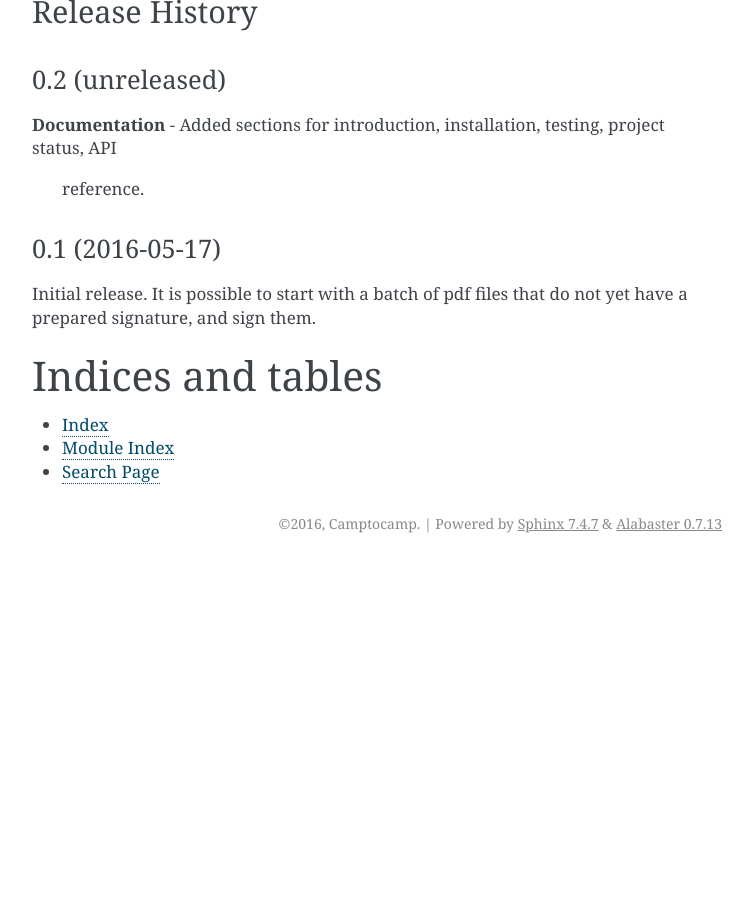
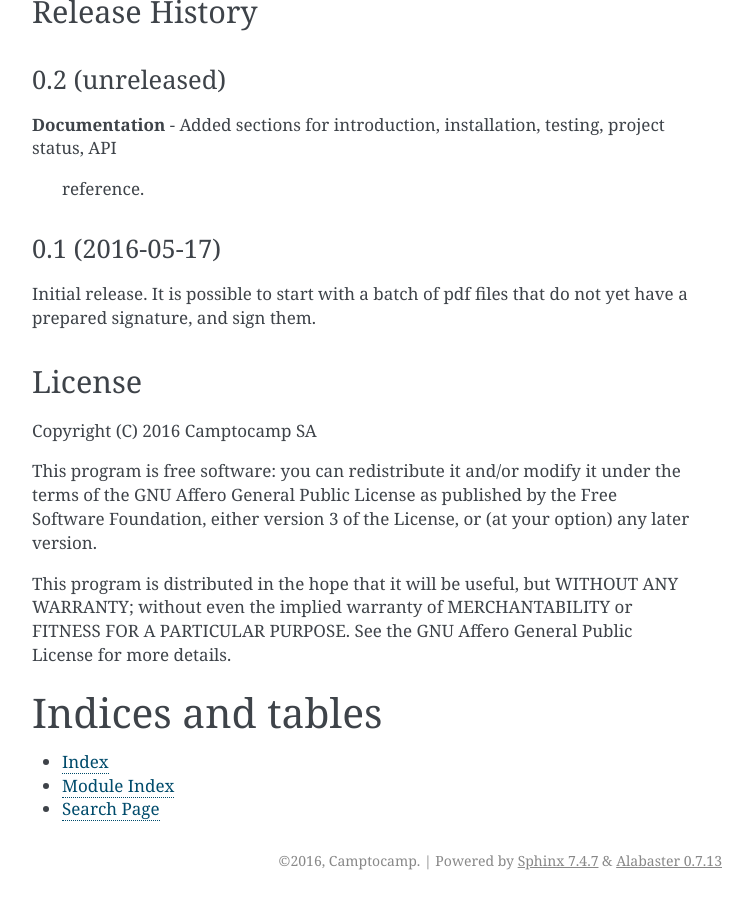
Before and after one commit to camptocamp/AIS.py, a Sphinx documentation site: the page built from docs/index.rst, in a window 1280 px wide and 900 px high, scrolled down 2457 px. Shown: the whole window, without its empty margins (388-1141 px from the left). Built offline with Sphinx 7.4.7, drawn with Linux system fonts in a browser that asks for light colours; before the commit the page ends 3020 px from its top, so only the background shows below that.

Commit message:
include license in docs

```diff
--- a/docs/index.rst
+++ b/docs/index.rst
@@ -120,6 +120,21 @@ This section describes classes and exceptions.
 
 .. include:: ../HISTORY.rst
 
+License
+-------
+
+Copyright (C) 2016 Camptocamp SA
+
+This program is free software: you can redistribute it and/or modify
+it under the terms of the GNU Affero General Public License as published by
+the Free Software Foundation, either version 3 of the License, or
+(at your option) any later version.
+
+This program is distributed in the hope that it will be useful,
+but WITHOUT ANY WARRANTY; without even the implied warranty of
+MERCHANTABILITY or FITNESS FOR A PARTICULAR PURPOSE.  See the
+GNU Affero General Public License for more details.
+
 Indices and tables
 ==================
 
```
